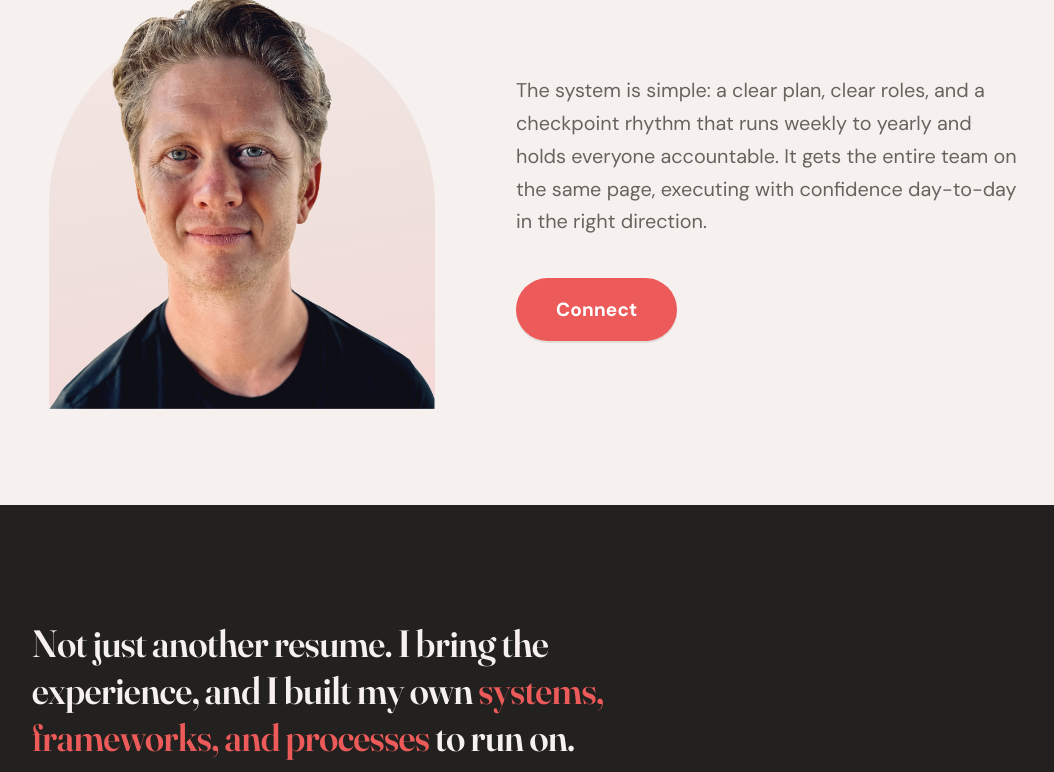
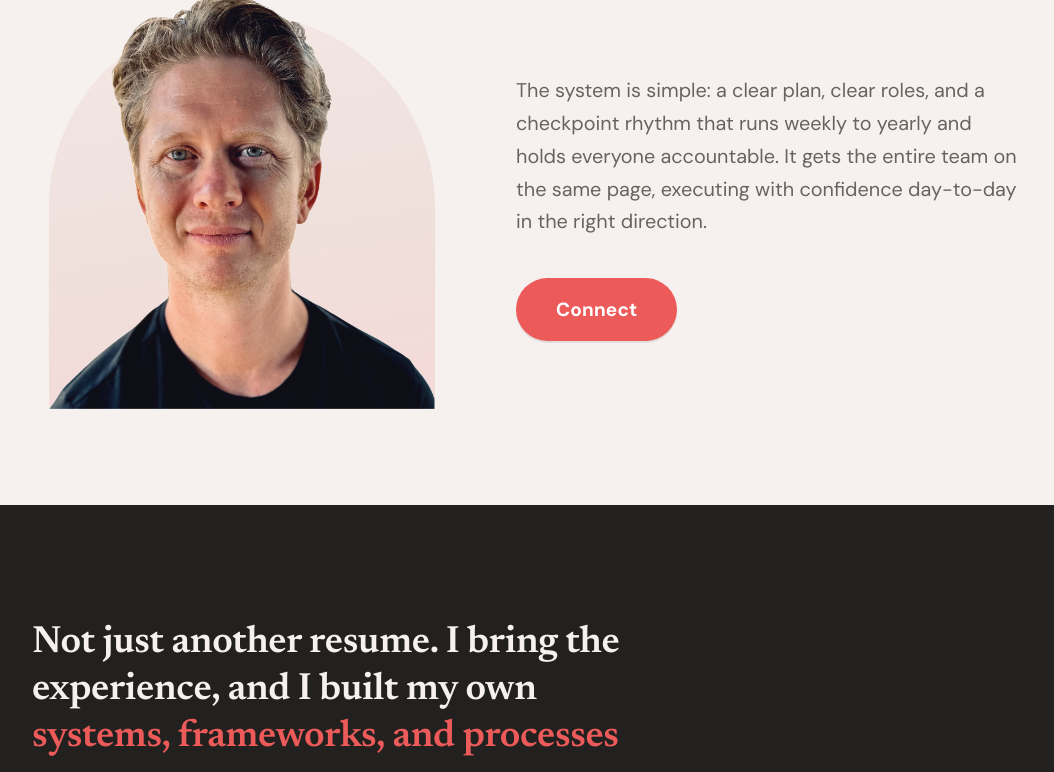
Before and after one commit to jeremyfrontier/frontier-site, a plain HTML site: page index.html in a window 1280 px wide. Shown: the part 515-1287 px from the top of the page, without its empty margins (112-1166 px from the left). Drawn offline with Linux system fonts and the light colour scheme.

Commit message:
Headers: switch display face from Fraunces to Newsreader
Fraunces read too light/wispy at headline size. Newsreader is a sturdier,
more legible serif with the same warm character. Loaded via Google Fonts
(ital + optical size); Fraunces @font-face removed. fraunces-var.woff2 left
in assets but no longer referenced.

Co-Authored-By: Claude Opus 4.8 <noreply@anthropic.com>
Claude-Session: https://claude.ai/code/session_01CpVBTNu4VAfqWigrQqfoyA

```diff
--- a/index.html
+++ b/index.html
@@ -12,9 +12,11 @@
 <meta property="og:description" content="Not just another resume. I bring the experience, and I built my own systems, frameworks, and processes to run on.">
 <meta property="og:image" content="assets/img/icon-dark.png">
 <meta name="twitter:card" content="summary">
+<link rel="preconnect" href="https://fonts.googleapis.com">
+<link rel="preconnect" href="https://fonts.gstatic.com" crossorigin>
+<link rel="stylesheet" href="https://fonts.googleapis.com/css2?family=Newsreader:ital,opsz,wght@0,6..72,500;0,6..72,600;1,6..72,600&display=swap">
 <style>
 /* ── Fonts ─────────────────────────────────────────────── */
-@font-face{font-family:'Fraunces';src:url('assets/fonts/fraunces-var.woff2') format('woff2-variations');font-weight:100 900;font-display:swap;}
 @font-face{font-family:'DM Sans';src:url('assets/fonts/dm-sans-400.woff2') format('woff2');font-weight:400;font-display:swap;}
 @font-face{font-family:'DM Sans';src:url('assets/fonts/dm-sans-500.woff2') format('woff2');font-weight:500;font-display:swap;}
 @font-face{font-family:'DM Sans';src:url('assets/fonts/dm-sans-700.woff2') format('woff2');font-weight:700;font-display:swap;}
@@ -23,10 +25,10 @@
 :root{
   --sand:#F6F1EF; --paper:#FFFCFB; --ink:#2C2C2C; --ink-soft:#6A625E;
   --coral:#EC5B59; --rule:#E4DBD7; --dark:#232120; --dark-soft:#B5ACA8;
-  --serif:'Fraunces',Georgia,'Times New Roman',serif;
+  --serif:'Newsreader',Georgia,'Times New Roman',serif;
   --sans:'DM Sans',-apple-system,BlinkMacSystemFont,'Segoe UI',Helvetica,Arial,sans-serif;
   --pad:clamp(20px,5vw,72px); --band:clamp(64px,9vw,124px);
-  --display:"opsz" 120,"SOFT" 0,"WONK" 0;
+  --display:"opsz" 42;
 }
 *,*::before,*::after{box-sizing:border-box;}
 html{scroll-behavior:smooth;-webkit-text-size-adjust:100%;}
```
